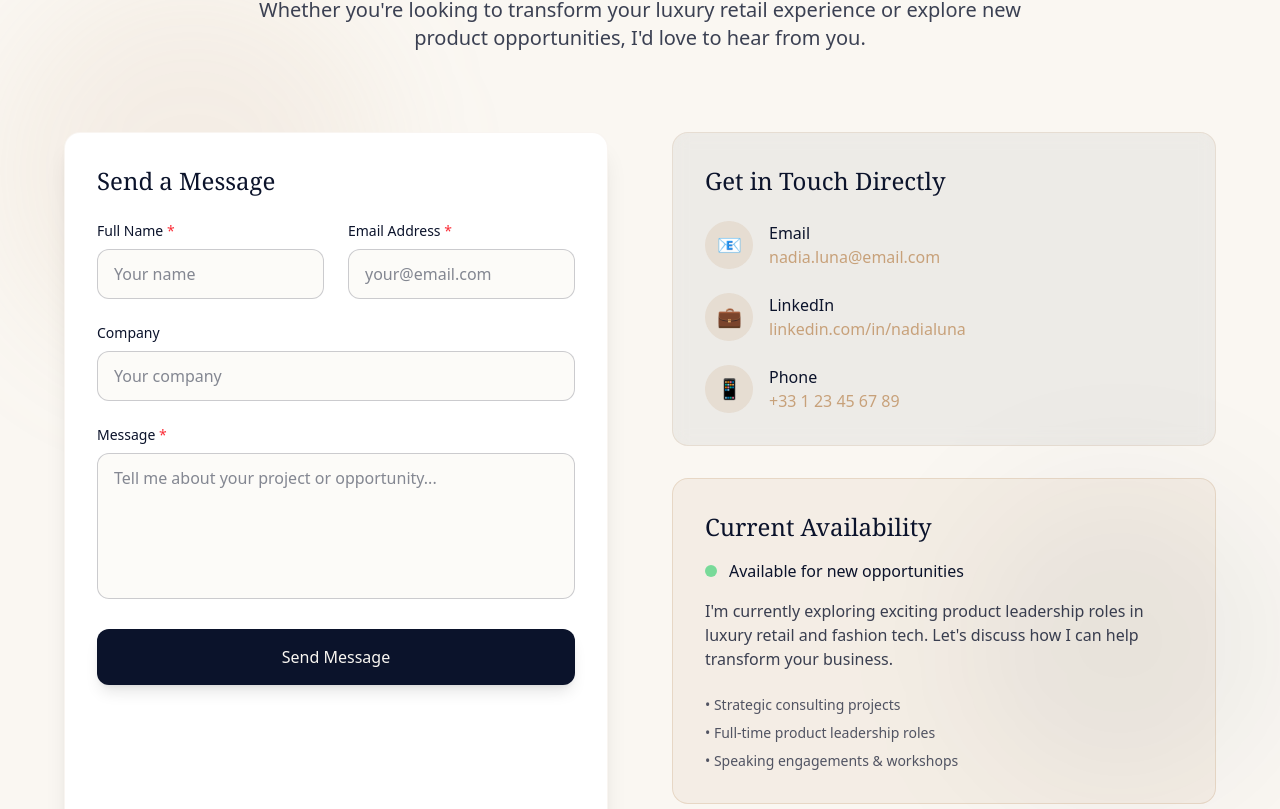
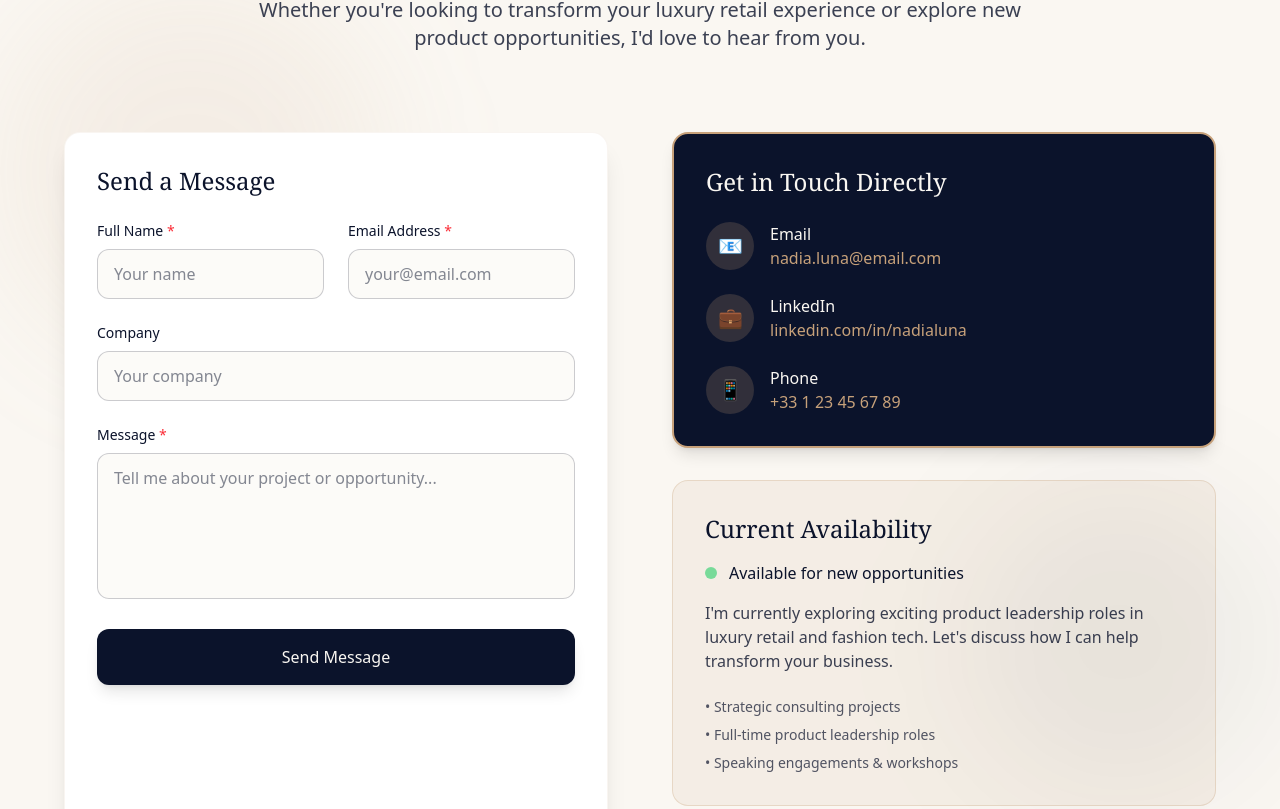
Before and after one commit to ThibaultRizzo/luz_cv, a Next.js app: page / in a window 1280 px wide. Shown: the part 7531-8340 px from the top of the page. Built offline with nearby package versions, Linux system fonts and the light colour scheme; a web font is replaced by a local one.

Commit message:
fix (contact) : better contrast and readability

```diff
--- a/src/components/Contact.tsx
+++ b/src/components/Contact.tsx
@@ -178,16 +178,16 @@ export default function Contact() {
                     {/* Contact Info & CTA */}
                     <div className="space-y-6 sm:space-y-8">
                         {/* Direct contact */}
-            <div className="bg-brand-deep/5 backdrop-blur-sm rounded-2xl p-6 sm:p-8 border border-brand-gold/20">
-              <h3 className="font-serif text-xl sm:text-2xl text-brand-deep mb-4 sm:mb-6">Get in Touch Directly</h3>
+                        <div className="bg-brand-deep rounded-2xl p-6 sm:p-8 border-2 border-brand-gold shadow-lg">
+                            <h3 className="font-serif text-xl sm:text-2xl text-brand-cream mb-4 sm:mb-6">Get in Touch Directly</h3>
                             <div className="space-y-4 sm:space-y-6">
                                 <div className="flex items-center space-x-3 sm:space-x-4">
                                     <div className="w-10 h-10 sm:w-12 sm:h-12 bg-brand-gold/20 rounded-full flex items-center justify-center">
                                         <span className="text-lg sm:text-xl">📧</span>
                                     </div>
                                     <div>
-                    <div className="font-medium text-brand-deep text-sm sm:text-base">Email</div>
-                    <a href="mailto:nadia.luna@email.com" className="text-brand-gold hover:underline text-sm sm:text-base break-all">nadia.luna@email.com</a>
+                                        <div className="font-medium text-brand-cream text-sm sm:text-base">Email</div>
+                                        <a href="mailto:nadia.luna@email.com" className="text-brand-gold hover:text-brand-cream hover:underline text-sm sm:text-base break-all font-medium">nadia.luna@email.com</a>
                                     </div>
                                 </div>
                                 <div className="flex items-center space-x-3 sm:space-x-4">
@@ -195,8 +195,8 @@ export default function Contact() {
                                         <span className="text-lg sm:text-xl">💼</span>
                                     </div>
                                     <div>
-                    <div className="font-medium text-brand-deep text-sm sm:text-base">LinkedIn</div>
-                    <a href="#" className="text-brand-gold hover:underline text-sm sm:text-base break-all">linkedin.com/in/nadialuna</a>
+                                        <div className="font-medium text-brand-cream text-sm sm:text-base">LinkedIn</div>
+                                        <a href="#" className="text-brand-gold hover:text-brand-cream hover:underline text-sm sm:text-base break-all font-medium">linkedin.com/in/nadialuna</a>
                                     </div>
                                 </div>
                                 <div className="flex items-center space-x-3 sm:space-x-4">
@@ -204,8 +204,8 @@ export default function Contact() {
                                         <span className="text-lg sm:text-xl">📱</span>
                                     </div>
                                     <div>
-                    <div className="font-medium text-brand-deep text-sm sm:text-base">Phone</div>
-                    <a href="tel:+33123456789" className="text-brand-gold hover:underline text-sm sm:text-base">+33 1 23 45 67 89</a>
+                                        <div className="font-medium text-brand-cream text-sm sm:text-base">Phone</div>
+                                        <a href="tel:+33123456789" className="text-brand-gold hover:text-brand-cream hover:underline text-sm sm:text-base font-medium">+33 1 23 45 67 89</a>
                                     </div>
                                 </div>
                             </div>
@@ -257,7 +257,7 @@ export default function Contact() {
                         <div className="hidden sm:block w-px h-12 bg-brand-gold/30"></div>
                         <div className="text-brand-deep text-center sm:text-left">
                             <div className="text-sm sm:text-lg font-medium">Languages</div>
-              <div className="text-lg sm:text-2xl font-bold text-brand-gold">EN • FR</div>
+                            <div className="text-lg sm:text-2xl font-bold text-brand-gold">EN • FR • ESP   </div>
                         </div>
                     </div>
                 </div>
```
Lines whose indentation alone changed are shown as unchanged.
